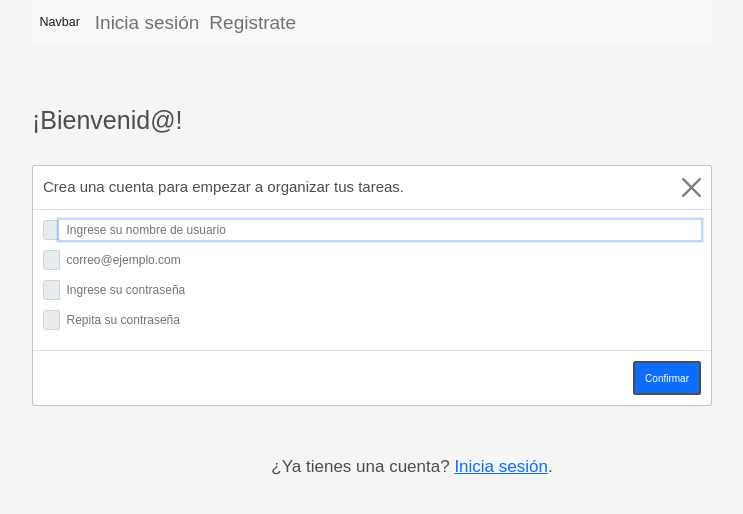
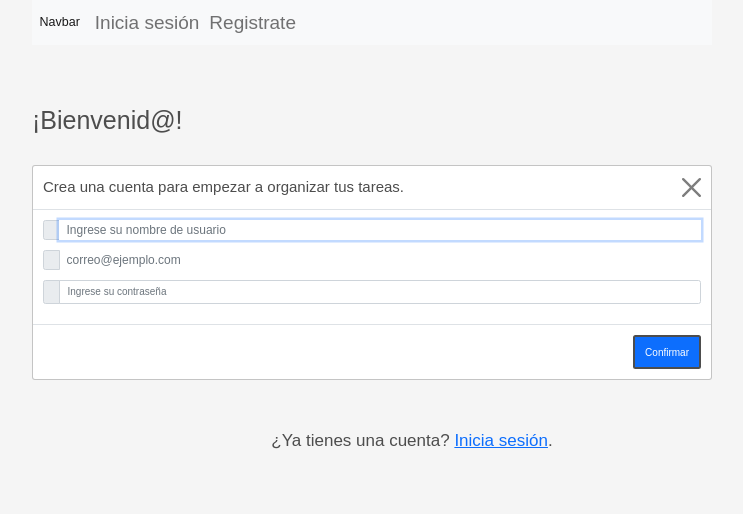
Before and after one commit to JuanPabloSalazarVasquez/GestionDeTareas, a React (Create React App) app in the folder client/: page /register in a window 1280 px wide. Shown: the top 514 px of the page, without its empty margins (268-1011 px from the left). Built offline with nearby package versions, Linux system fonts and the light colour scheme; no server answers.

Commit message:
CRUD usuarios casi listo, falta form registro

```diff
--- a/client/src/App.js
+++ b/client/src/App.js
@@ -14,7 +14,7 @@ import Register from './pages/Register';
 function App() {
     const [nombre, setNombre] = useState('')
 
-    useEffect(() => {
+    /*useEffect(() => {
         (
             async () => {
                 const response = await fetch('/user/user', {
@@ -28,7 +28,7 @@ function App() {
                 setNombre(content.nombre);
             }
         )()
-    });
+    });*/
 
     return (
         <div className="App">
--- a/client/src/pages/Login.js
+++ b/client/src/pages/Login.js
@@ -1,5 +1,6 @@
-import React, {SyntheticEvent, useState} from 'react';
-import {Redirect} from "react-router-dom";
+import React, { useState } from 'react';
+import { Redirect } from "react-router-dom";
+import axios from 'axios';
 
 import { Link } from "react-router-dom";
 
@@ -7,31 +8,34 @@ import { Link } from "react-router-dom";
 import '../styles/styles.css'
 //Css imports
 
-const Login = ({props}) => {
+const Login = (props) => {
   const [email, setEmail] = useState('');
   const [password, setPassword] = useState('');
   const [redirect, setRedirect] = useState(false);
 
-  const submit = async (e = SyntheticEvent) => {
+  const submit = async (e) => {
     e.preventDefault();
 
-    const response = await fetch('/user/login', {
+    const payload = {
+      email: email,
+      password: password,
+    };
+
+    axios({
+      url: '/api/login',
       method: 'POST',
-      headers: { 'Content-Type': 'application/json' },
-      credentials: 'include',
-      body: JSON.stringify(
-        {
-          email,
-          password
-        }
-      )
-    });
-
-    const content = response.json()
+      data: payload
+    })
+      .then(() => {
+        console.log('Datos enviados al servidor.');
+        console.log(payload);
 
         setRedirect(true);
-
-    props.setNombre(content.nombre)
+      })
+      .catch((error) => {
+        console.log(error)
+        console.log(payload);;
+      });
 
   }; /*Petición para agregar tareas */
 
@@ -43,7 +47,6 @@ const Login = ({props}) => {
     <div className="app">
       <h1 className="titulo">¡Bienvenid@!</h1>
 
-      <form onSubmit={submit}>
       <div className="modal-content">
         <div className="modal-header">
           <h4 className="modal-title" id="exampleModalLabel"> Crea una cuenta para empezar a organizar tus tareas.</h4>
@@ -58,7 +61,7 @@ const Login = ({props}) => {
 
           <div className="input-group mb-3">
             <span className="input-group-text" id="inputGroup-sizing-default"></span>
-              <input name="contraseña" onChange={e => setPassword(e.target.value)} type="text" className="form-control" aria-label="Sizing example input" aria-describedby="inputGroup-sizing-default" placeholder="Ingrese su contraseña" />
+            <input name="contraseña" onChange={e => setPassword(e.target.value)} type="password" className="form-control" aria-label="Sizing example input" aria-describedby="inputGroup-sizing-default" placeholder="Ingrese su contraseña" />
           </div>
 
           {/*Cuerpo del modal*/}
@@ -71,7 +74,7 @@ const Login = ({props}) => {
       <div>
         <p className="sm-txt">¿Aún no tienes una cuenta? <Link to="/register">Registrate</Link>.</p>
       </div>
-      </form>
+
     </div>
   );
 }
--- a/client/src/pages/Register.js
+++ b/client/src/pages/Register.js
@@ -1,38 +1,44 @@
 import React, { SyntheticEvent, useState } from 'react';
-import {Redirect} from 'react-router-dom';
+import { Redirect } from 'react-router-dom';
+import axios from 'axios';
 
 import { Link } from "react-router-dom";
 
 //Css imports
 import '../styles/styles.css'
-import { json } from 'body-parser';
 //Css imports
 
 const Register = () => {
   const [nombre, setNombre] = useState('');
   const [email, setEmail] = useState('');
   const [password, setPassword] = useState('');
-  const [password2, setPassword2] = useState('');
-  const [redirect, setRedirect] = useState(false );
+  const [redirect, setRedirect] = useState(false);
 
-  const submit = async (e = SyntheticEvent) => {
+  const submit = async (e) => {
     e.preventDefault();
 
-    await fetch('/user/signup', {
+    const payload = {
+      nombre: nombre,
+      email: email,
+      password: password,
+    };
+
+    axios({
+      url: '/api/register',
       method: 'POST',
-      headers: { 'Content-Type': 'application/json' },
-      body: JSON.stringify(
-        {
-          nombre,
-          email,
-          password,
-          password2
-        }
-      )
-    }
-    );
+      data: payload
+    })
+      .then(() => {
+        console.log('Datos enviados al servidor.');
+        window.location.replace("/")
+        console.log(payload);
 
         setRedirect(true);
+      })
+      .catch((error) => {
+        console.log(error)
+        console.log(payload);;
+      });
 
   }; /*Petición para agregar tareas */
 
@@ -44,7 +50,7 @@ const Register = () => {
     <div className="app">
       <h1 className="titulo">¡Bienvenid@!</h1>
 
-      <form onSubmit={submit}>
+
       <div className="modal-content">
         <div className="modal-header">
           <h4 className="modal-title" id="exampleModalLabel"> Crea una cuenta para empezar a organizar tus tareas.</h4>
@@ -64,12 +70,7 @@ const Register = () => {
 
           <div className="input-group mb-3">
             <span className="input-group-text" id="inputGroup-sizing-default"></span>
-              <input name="contraseña" onChange={e => setPassword(e.target.value)} type="text" className="form-control" aria-label="Sizing example input" aria-describedby="inputGroup-sizing-default" placeholder="Ingrese su contraseña" />
-            </div>
-
-            <div className="input-group mb-3">
-              <span className="input-group-text" id="inputGroup-sizing-default"></span>
-              <input name="contraseña2" onChange={e => setPassword2(e.target.value)} type="text" className="form-control" aria-label="Sizing example input" aria-describedby="inputGroup-sizing-default" placeholder="Repita su contraseña" />
+            <input name="password" onChange={e => setPassword(e.target.value)} type="password" className="form-control" aria-label="Sizing example input" aria-describedby="inputGroup-sizing-default" placeholder="Ingrese su contraseña" />
           </div>
 
           {/*Cuerpo del modal*/}
@@ -82,7 +83,7 @@ const Register = () => {
       <div>
         <p className="sm-txt">¿Ya tienes una cuenta? <Link to="/">Inicia sesión</Link>.</p>
       </div>
-      </form>
+
     </div>
   );
 }
```
Also changed, not shown: 2 other files (tests, documents, lock files or other folders). Lines whose indentation alone changed are shown as unchanged.
